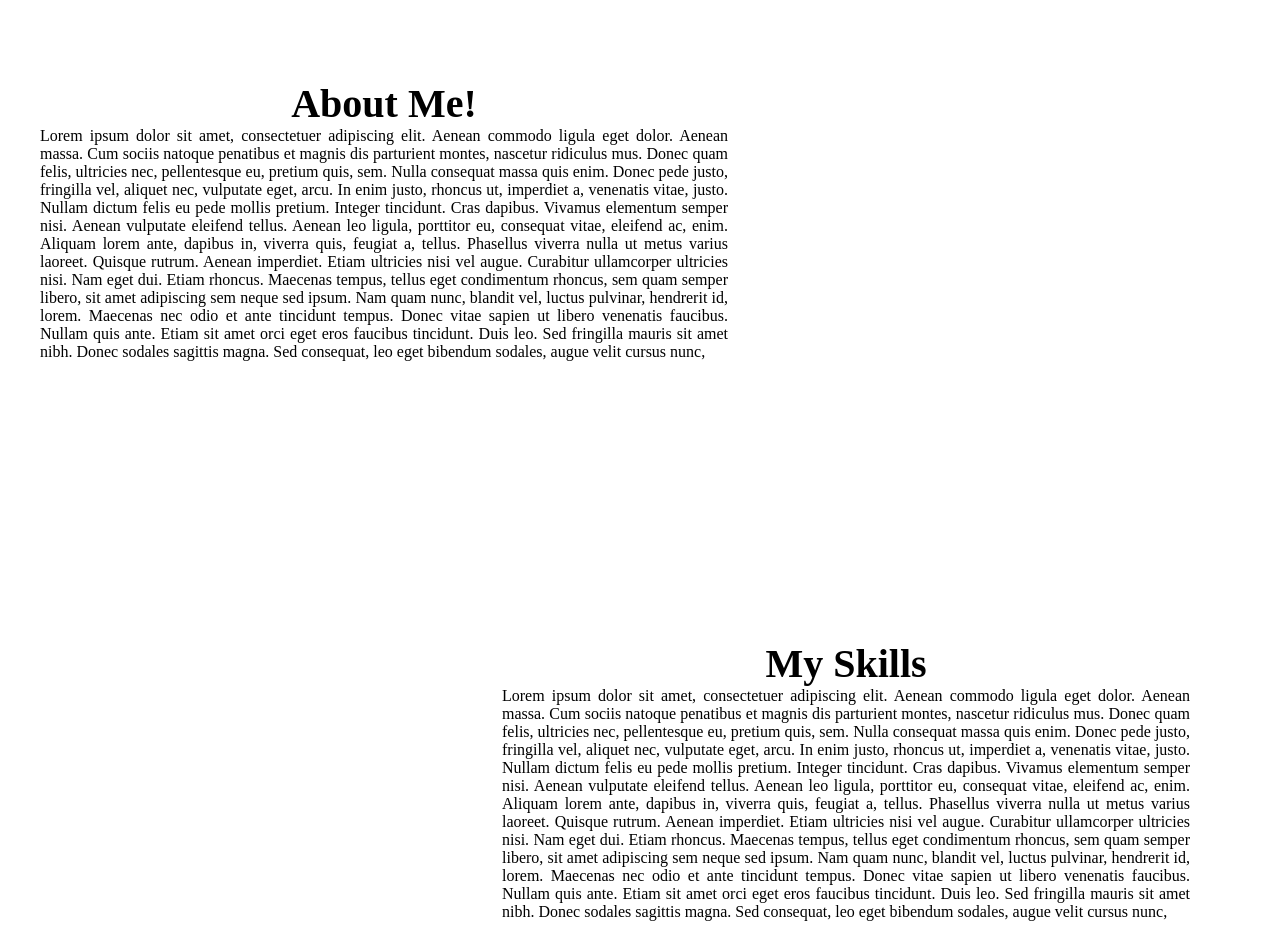
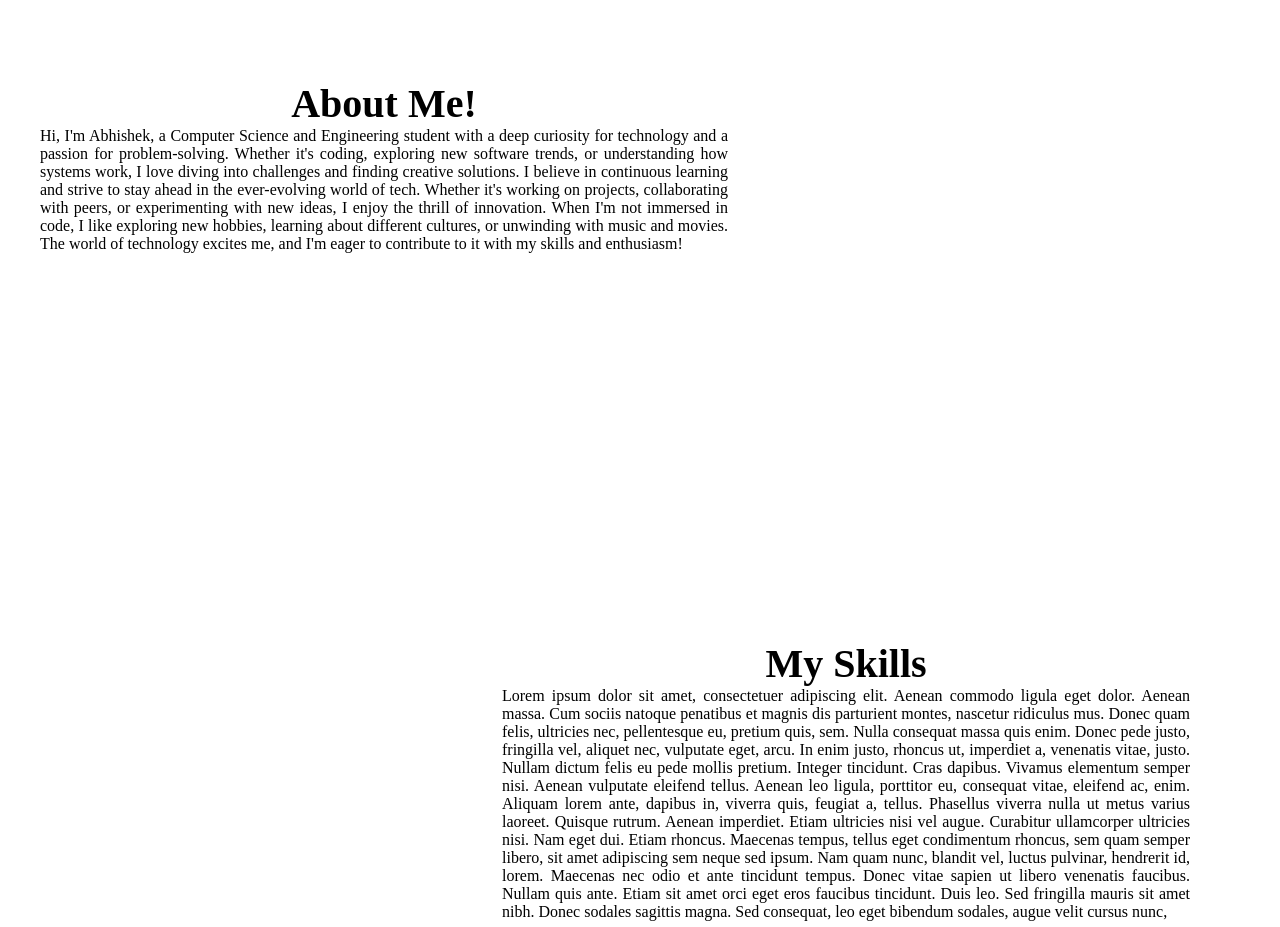
Before and after one commit to abhishek-github-1/MyPortfolio, a plain HTML site: page index.html in a window 1280 px wide. Shown: the part 840-1767 px from the top of the page. Drawn offline with Linux system fonts and the light colour scheme.

Commit message:
Update index.html

```diff
--- a/index.html
+++ b/index.html
@@ -77,7 +77,10 @@
         <div class="container">
             <div class="content">
                 <h1>About Me!</h1>
-                <p>Lorem ipsum dolor sit amet, consectetuer adipiscing elit. Aenean commodo ligula eget dolor. Aenean massa. Cum sociis natoque penatibus et magnis dis parturient montes, nascetur ridiculus mus. Donec quam felis, ultricies nec, pellentesque eu, pretium quis, sem. Nulla consequat massa quis enim. Donec pede justo, fringilla vel, aliquet nec, vulputate eget, arcu. In enim justo, rhoncus ut, imperdiet a, venenatis vitae, justo. Nullam dictum felis eu pede mollis pretium. Integer tincidunt. Cras dapibus. Vivamus elementum semper nisi. Aenean vulputate eleifend tellus. Aenean leo ligula, porttitor eu, consequat vitae, eleifend ac, enim. Aliquam lorem ante, dapibus in, viverra quis, feugiat a, tellus. Phasellus viverra nulla ut metus varius laoreet. Quisque rutrum. Aenean imperdiet. Etiam ultricies nisi vel augue. Curabitur ullamcorper ultricies nisi. Nam eget dui. Etiam rhoncus. Maecenas tempus, tellus eget condimentum rhoncus, sem quam semper libero, sit amet adipiscing sem neque sed ipsum. Nam quam nunc, blandit vel, luctus pulvinar, hendrerit id, lorem. Maecenas nec odio et ante tincidunt tempus. Donec vitae sapien ut libero venenatis faucibus. Nullam quis ante. Etiam sit amet orci eget eros faucibus tincidunt. Duis leo. Sed fringilla mauris sit amet nibh. Donec sodales sagittis magna. Sed consequat, leo eget bibendum sodales, augue velit cursus nunc, </p>
+                <p>Hi, I'm Abhishek, a Computer Science and Engineering student with a deep curiosity for technology and a passion for problem-solving. Whether it's coding, exploring new software trends, or understanding how systems work, I love diving into challenges and finding creative solutions.
+I believe in continuous learning and strive to stay ahead in the ever-evolving world of tech. Whether it's working on projects, collaborating with peers, or experimenting with new ideas, I enjoy the thrill of innovation. When I'm not immersed in code, I like exploring new hobbies, learning about different cultures, or unwinding with music and movies.
+The world of technology excites me, and I'm eager to contribute to it with my skills and enthusiasm!
+</p>
             </div>
             <div>
             </div>
```
